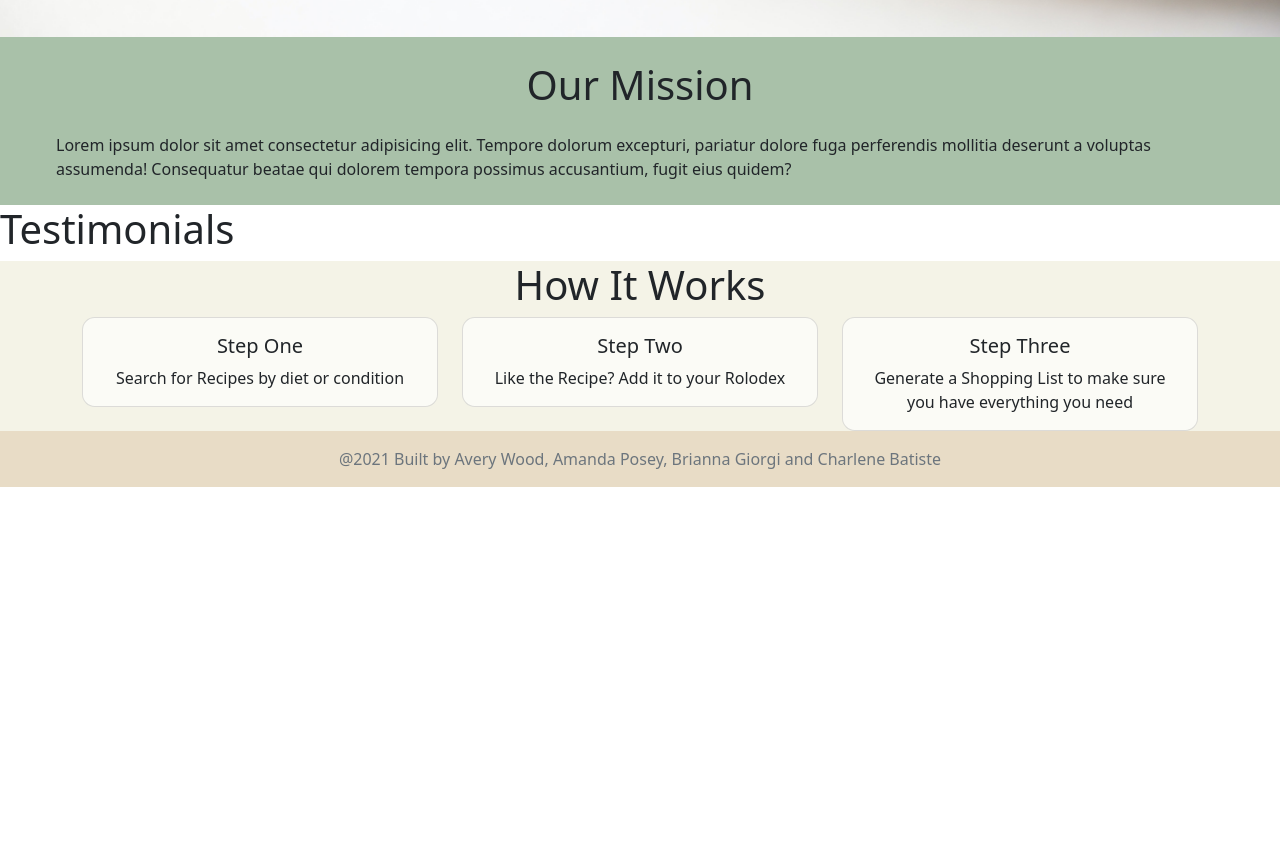
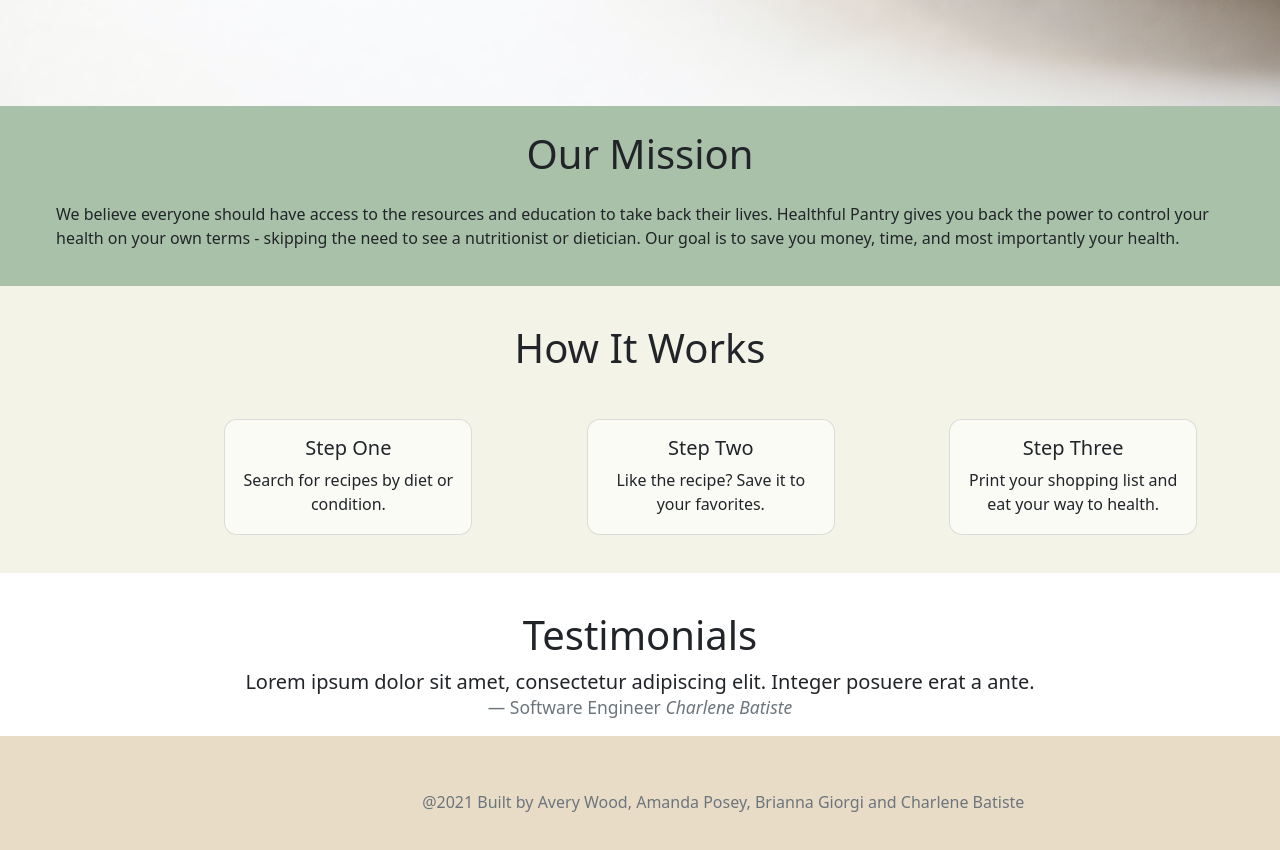
Before and after one commit to charlenebatiste/the-healthful-pantry, a React (Create React App) app: page / in a window 1280 px wide. Shown: the part 900-1750 px from the top of the page. Before the commit the page ends 1387 px from the top, so only its background shows below. Built offline with nearby package versions, Linux system fonts and the light colour scheme; no server answers.

Commit message:
created testimonials and fixed alignment of howitworks

```diff
--- a/src/components/About.jsx
+++ b/src/components/About.jsx
@@ -10,15 +10,7 @@ const About = () => {
 			</h1>
 			<div className="about__content mx-5 ">
 				<p className="about__text text-start">
-					Lorem ipsum dolor sit amet
-					consectetur adipisicing elit.
-					Tempore dolorum excepturi,
-					pariatur dolore fuga
-					perferendis mollitia deserunt
-					a voluptas assumenda!
-					Consequatur beatae qui dolorem
-					tempora possimus accusantium,
-					fugit eius quidem?
+				We believe everyone should have access to the resources and education to take back their lives.  Healthful Pantry gives you back the power to control your health on your own terms - skipping the need to see a nutritionist or dietician.  Our goal is to save you money, time, and most importantly your health.
 				</p>
 			</div>
 		</div>
--- a/src/components/HowItWorks.jsx
+++ b/src/components/HowItWorks.jsx
@@ -8,50 +8,39 @@ const Steps = () => {
 				How It Works
 			</h1>
 			<div className="container">
-				<div className="row">
-					<div className="col-4">
+				<div className="row justify-content-center justify-content-around">
+					<div className="col-3">
 						<div class="card">
 							<div class="card-body text-center">
 								<h5 class="card-title">
 									Step One
 								</h5>
 								<p class="card-text">
-									Search for
-									Recipes by
-									diet or
-									condition
+									Search for recipes by diet or condition.
 								</p>
 							</div>
 						</div>
 					</div>
-					<div className="col-4">
+					<div className="col-3">
 						<div class="card">
 							<div class="card-body text-center">
 								<h5 class="card-title">
 									Step Two
 								</h5>
 								<p class="card-text">
-									Like the
-									Recipe? Add it
-									to your
-									Rolodex
+									Like the recipe? Save it to your favorites.
 								</p>
 							</div>
 						</div>
 					</div>
-					<div className="col-4">
+					<div className="col-3">
 						<div class="card">
 							<div class="card-body text-center">
 								<h5 class="card-title">
 									Step Three
 								</h5>
 								<p class="card-text">
-									Generate a
-									Shopping List
-									to make sure
-									you have
-									everything you
-									need
+									Print your shopping list and eat your way to health.
 								</p>
 							</div>
 						</div>
--- a/src/components/Testimonial.jsx
+++ b/src/components/Testimonial.jsx
@@ -1,10 +1,51 @@
 import React from 'react';
+import './css/Testimonial.css'
 
 const Testimonial = () => {
     return (
         <div >
-            <h1 >Testimonials</h1>
-
+            <h1>Testimonials</h1>
+            <div id="carouselExampleIndicators" className="carousel slide" data-ride="carousel">
+  <ol className="carousel-indicators">
+    <li data-target="#carouselExampleIndicators" data-slide-to="0" class="active"></li>
+    <li data-target="#carouselExampleIndicators" data-slide-to="1"></li>
+    <li data-target="#carouselExampleIndicators" data-slide-to="2"></li>
+  </ol>
+  <div className="carousel-inner">
+    <div className="carousel-item active">
+    <blockquote className="blockquote text-center">
+  <p className="mb-0">Lorem ipsum dolor sit amet, consectetur adipiscing elit. Integer posuere erat a ante.</p>
+  <footer className="blockquote-footer">Software Engineer <cite title="Source Title">Charlene Batiste</cite></footer>
+</blockquote>
+    </div>
+    <div className="carousel-item">
+    <blockquote className="blockquote text-center">
+  <p className="mb-0">Lorem ipsum dolor sit amet, consectetur adipiscing elit. Integer posuere erat a ante.</p>
+  <footer className="blockquote-footer">Software Engineer <cite title="Source Title">Avery Wood</cite></footer>
+</blockquote>
+    </div>
+    <div className="carousel-item">
+    <blockquote className="blockquote text-center">
+  <p className="mb-0">Lorem ipsum dolor sit amet, consectetur adipiscing elit. Integer posuere erat a ante.</p>
+  <footer className="blockquote-footer">Software Engineer <cite title="Source Title">Amanda Posey</cite></footer>
+</blockquote>
+    </div>
+    <div className="carousel-item">
+    <blockquote className="blockquote text-center">
+  <p className="mb-0">Lorem ipsum dolor sit amet, consectetur adipiscing elit. Integer posuere erat a ante.</p>
+  <footer className="blockquote-footer">Software Engineer <cite title="Source Title">Brianna Giorgi</cite></footer>
+</blockquote>
+    </div>
+  </div>
+  <a className="carousel-control-prev" href="#carouselExampleIndicators" role="button" data-slide="prev">
+    <span className="carousel-control-prev-icon" aria-hidden="true"></span>
+    <span className="sr-only">Previous</span>
+  </a>
+  <a className="carousel-control-next" href="#carouselExampleIndicators" role="button" data-slide="next">
+    <span className="carousel-control-next-icon" aria-hidden="true"></span>
+    <span className="sr-only">Next</span>
+  </a>
+</div>
         </div>
 
     )
--- a/src/components/css/HowItWorks.css
+++ b/src/components/css/HowItWorks.css
@@ -1,3 +1,14 @@
 .step_section {
 	background-color: #f4f3e7;
 }
+
+
+.container{
+	align-content: center;
+	margin-left: 11%;
+	padding: 3%;
+}
+
+h1 {
+	padding-top: 3%;
+}
--- /dev/null
+++ b/src/components/css/Testimonial.css
@@ -0,0 +1,7 @@
+h1 {
+    text-align: center;
+}
+
+p {
+    padding-bottom: 1%;
+}
--- a/src/pages/Home.jsx
+++ b/src/pages/Home.jsx
@@ -9,8 +9,8 @@ const Home = (props) => {
 		<div>
 			<Hero />
 			<About />
+			<HowItWorks />
 			<Testimonial />
-			<HowItWorks />
 		</div>
 	);
 };
```
